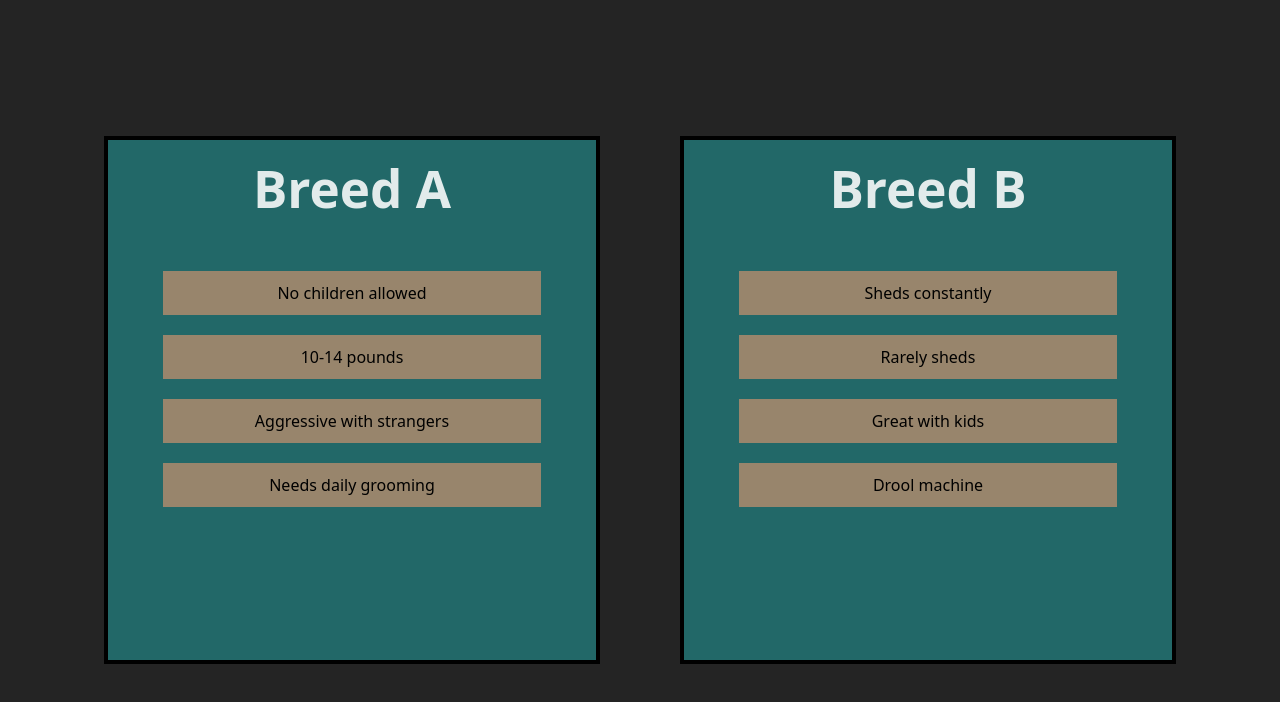
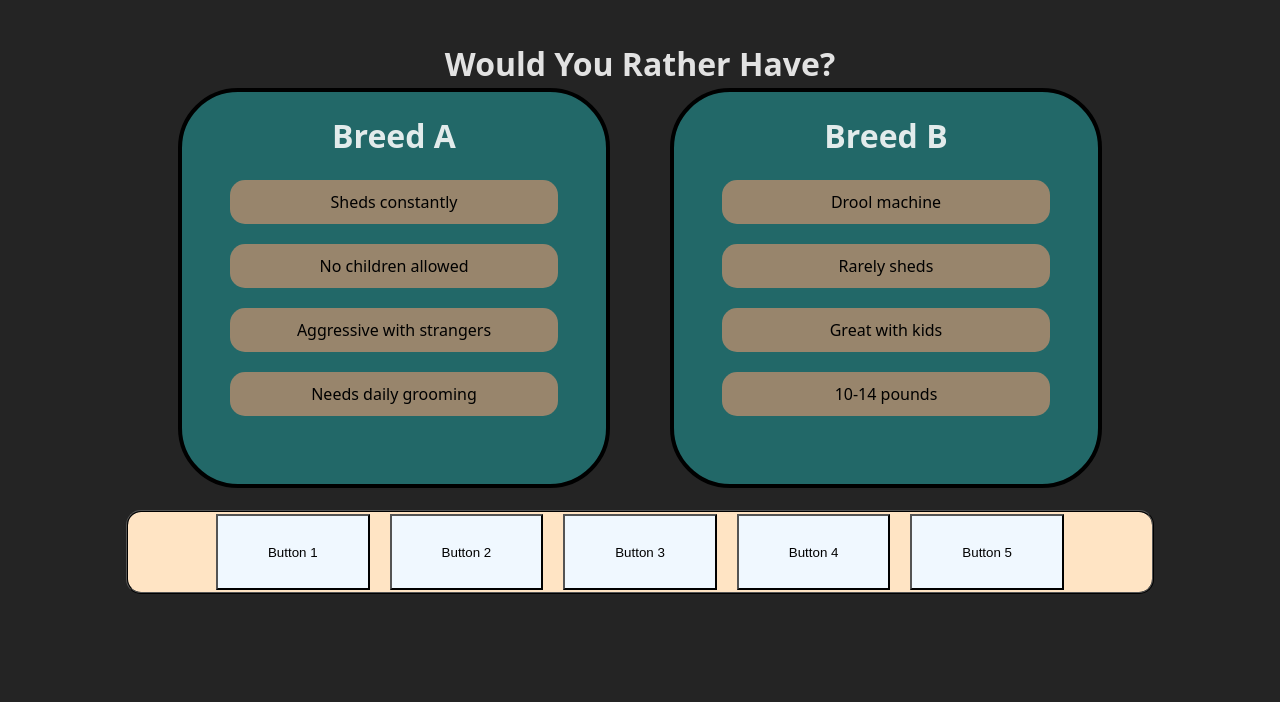
Before and after one commit to tjrink/dog4u, a React (Vite) app: page / in a window 1280 px wide. Shown: the top 702 px of the page. Built offline with nearby package versions, Linux system fonts and the light colour scheme.

Commit message:
Added buttons and option strings to panel

```diff
--- a/src/ABPanel.jsx
+++ b/src/ABPanel.jsx
@@ -1,18 +1,48 @@
 import { useState } from "react"
+import styles from './ABPanel.module.css'
+
+
+//Temporary holder for option choice strings. Done to get functionality working
+const option_strings = ["Sheds constantly", "Great with kids", "Aggressive with strangers", "10-14 pounds", "Needs daily grooming", "Drool machine", "Rarely sheds", "No children allowed"];
+
+//Shuffles strings
+const shuffle = (array) => {
+  const newArray = [...array];
+  for (let i = newArray.length - 1; i > 0; i--) {
+    const j = Math.floor(Math.random() * (i + 1));
+    [newArray[i], newArray[j]] = [newArray[j], newArray[i]];
+  }
+  return newArray;
+};
+
+
+function ABQuiz(props) {
+    //Shuffle the option strings. Give the first half to Panel A and the second half to Panel B
+        const shuffled = shuffle(option_strings);
+        const firstFour = shuffled.slice(0, 4);
+        const lastFour = shuffled.slice(4, 8);
+
+    return (
+        <div className={styles.ab_panel_container}>
+            <div className={styles.ab_panel_row}>
+                <ABPanel panel_name="Breed A" option_choices={firstFour}/>
+                <ABPanel panel_name="Breed B" option_choices={lastFour}/>
+            </div>
+            <OptionButtonHolder></OptionButtonHolder>
+        </div>
+    )
+}
 
 function ABPanel(props) {
 
-    // const [items, setItems] = useState([
-    //
-    // ]);
-
-
     return (
-        <div className="ab_panel">
-            <h1>{props.panel_name}</h1>
-            {props.option_choices.map((text, index) => (
-                <OptionHolder key={index} option_text={text} />
-            ))}
+        <div>
+            <div className={styles.ab_panel}>
+                <h1>{props.panel_name}</h1>
+                {props.option_choices.map((text, index) => (
+                    <OptionHolder key={index} option_text={text} />
+                ))}
+            </div>
         </div>
     )
 }
@@ -22,9 +52,28 @@ function OptionHolder(props) {
 
 
   return (
-    <div className="ab_option">{props.option_text}</div>
+    <div className={styles.ab_option}>{props.option_text}</div>
   )
 }
 
+function OptionButtonHolder() {
+    return (
+        <div className={styles.button_holder}>
+            <OptionButton button_text="Button 1"></OptionButton>
+            <OptionButton button_text="Button 2"></OptionButton>
+            <OptionButton button_text="Button 3"></OptionButton>
+            <OptionButton button_text="Button 4"></OptionButton>
+            <OptionButton button_text="Button 5"></OptionButton>
 
-export default ABPanel
+        </div>
+    )
+}
+
+function OptionButton(props) {
+    return (
+        <button className={styles.choice_button}>{props.button_text}</button>
+    )
+}
+
+
+export default ABQuiz
--- /dev/null
+++ b/src/ABPanel.module.css
@@ -0,0 +1,86 @@
+
+.ab_panel_container {
+    min-height: auto;
+    padding-top: 0px; /*Larger value puts more room between panels and title */
+    display: flex;
+    flex-direction: column;
+    align-items: center;
+    justify-content: flex-start;
+    gap: 70px; /*Controls distance between bottom of option panels and button holder */
+
+
+
+}
+
+.ab_panel_container h1 {
+
+    margin-bottom: 0; /*Controls distance between Panel title and choices */
+
+    padding: 10;
+}
+
+.ab_panel_row {
+    display: flex;
+    flex-direction: row;
+    justify-content: center;
+    gap: 60px; /* Distance between the A and B panel */
+    width: 100%;
+}
+
+
+.ab_panel {
+
+    width: 30vw;
+    height: 100%;
+
+    background-color: rgb(34, 104, 104);
+
+    border: 4px solid black;
+    border-radius: 60px;
+    padding: 20px;
+
+    display: flex;
+    flex-direction: column;
+    align-items: center;
+    justify-content: flex-start;
+    gap: 20px;
+}
+
+.ab_panel h1 {
+    margin-top: 0;
+}
+
+
+.button_holder {
+    height: 10vh;
+    width: 80vw;
+    background-color: bisque;
+    border: 2px solid black;
+    border-radius: 15px;
+    border-style: ridge;
+
+    display: flex;
+    justify-content: center;
+    gap: 20px;
+    align-items: center;
+}
+
+.choice_button {
+    color: black;
+    background-color: aliceblue;
+
+    height: 95%;
+    width: 15%;
+
+    gap: 60px;
+
+}
+
+.ab_option {
+    left: 10%;
+    width: 80%;
+    color: black;
+    background-color: rgb(152, 133, 108);
+    padding: 10px;
+    border-radius: 15px;
+  };
--- a/src/App.css
+++ b/src/App.css
@@ -11,3 +11,7 @@
   will-change: filter;
   transition: filter 300ms;
 }
+
+.page_title {
+  margin: 0;
+}
--- a/src/App.jsx
+++ b/src/App.jsx
@@ -1,31 +1,17 @@
+import ABQuiz from './ABPanel';
 import ABPanel from './ABPanel'
 import './App.css'
 
-//Temporary holder for option choice strings. Done to get functionality working
-const option_strings = ["Sheds constantly", "Great with kids", "Aggressive with strangers", "10-14 pounds", "Needs daily grooming", "Drool machine", "Rarely sheds", "No children allowed"];
-
-//Shuffles strings
-const shuffle = (array) => {
-  const newArray = [...array];
-  for (let i = newArray.length - 1; i > 0; i--) {
-    const j = Math.floor(Math.random() * (i + 1));
-    [newArray[i], newArray[j]] = [newArray[j], newArray[i]];
-  }
-  return newArray;
-};
 
 
 function App() {
-  //Shuffle the option strings. Give the first half to Panel A and the second half to Panel B
-  const shuffled = shuffle(option_strings);
-  const firstFour = shuffled.slice(0, 4);
-  const lastFour = shuffled.slice(4, 8);
+
 
   return (
     <>
-    <div className='ab_panel_container'>
-      <ABPanel panel_name="Breed A" option_choices={firstFour}/>
-      <ABPanel panel_name="Breed B" option_choices={lastFour}/>
+    <div>
+      <h1 className='page_title'>Would You Rather Have?</h1>
+      <ABQuiz></ABQuiz>
     </div>
     </>
   )
--- a/src/index.css
+++ b/src/index.css
@@ -13,80 +13,8 @@
   -moz-osx-font-smoothing: grayscale;
 }
 
-a {
-  font-weight: 500;
-  color: #646cff;
-  text-decoration: inherit;
-}
-a:hover {
-  color: #535bf2;
-}
 
-body {
-  margin: 0;
-  display: flex;
-  place-items: center;
-  min-width: 320px;
-  min-height: 100vh;
-}
 
-h1 {
-  font-size: 3.2em;
-  line-height: 1.1;
-}
-
-button {
-  border-radius: 8px;
-  border: 1px solid transparent;
-  padding: 0.6em 1.2em;
-  font-size: 1em;
-  font-weight: 500;
-  font-family: inherit;
-  background-color: #1a1a1a;
-  cursor: pointer;
-  transition: border-color 0.25s;
-}
-button:hover {
-  border-color: #646cff;
-}
-button:focus,
-button:focus-visible {
-  outline: 4px auto -webkit-focus-ring-color;
-}
-
-.ab_panel_container {
-  height: 60vh;
-  display: flex;
-  justify-content: center;
-  align-items: center;
-  gap: 80px;
-}
-
-.ab_panel {
-
-  width: 35vw;
-  height: 100%;
-
-  background-color: rgb(34, 104, 104);
-
-  border: 4px solid black;
-  padding: 20px;
-
-  display: flex;
-  flex-direction: column;
-  align-items: center;
-  justify-content: flex-start;
-  gap: 20px;
-}
-
-.ab_panel h1 {
+.page_title {
   margin-top: 0;
 }
-
-.ab_option {
-  left: 10%;
-  width: 80%;
-  color: black;
-  background-color: rgb(152, 133, 108);
-  padding: 10px;
-  };
```
